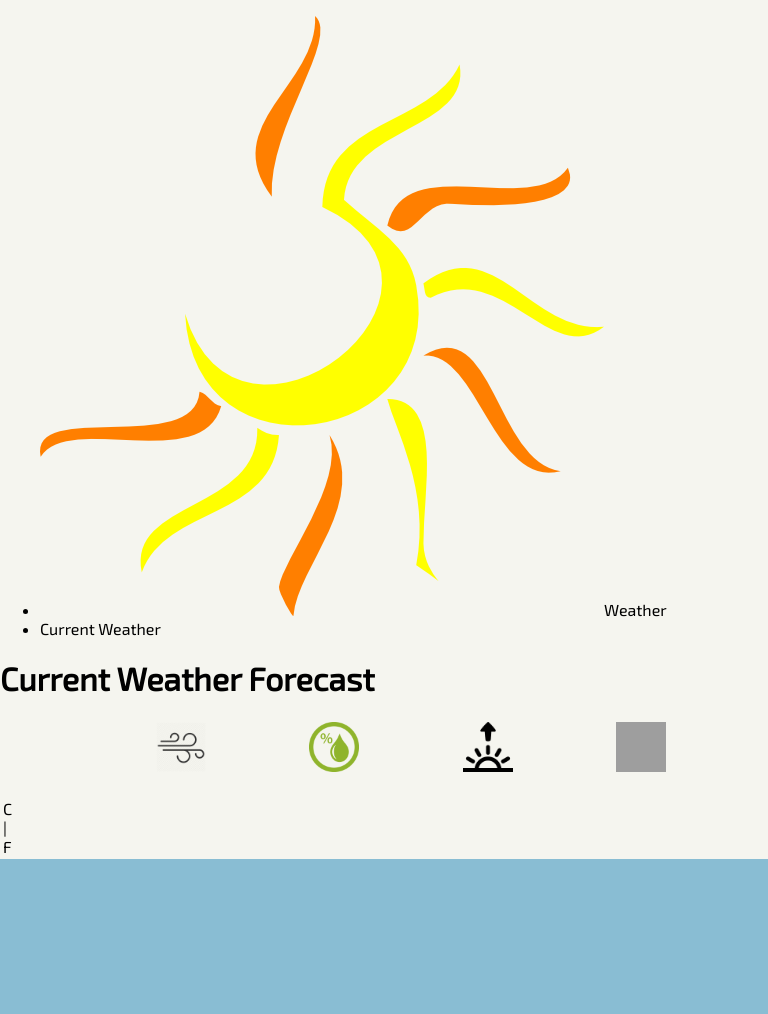
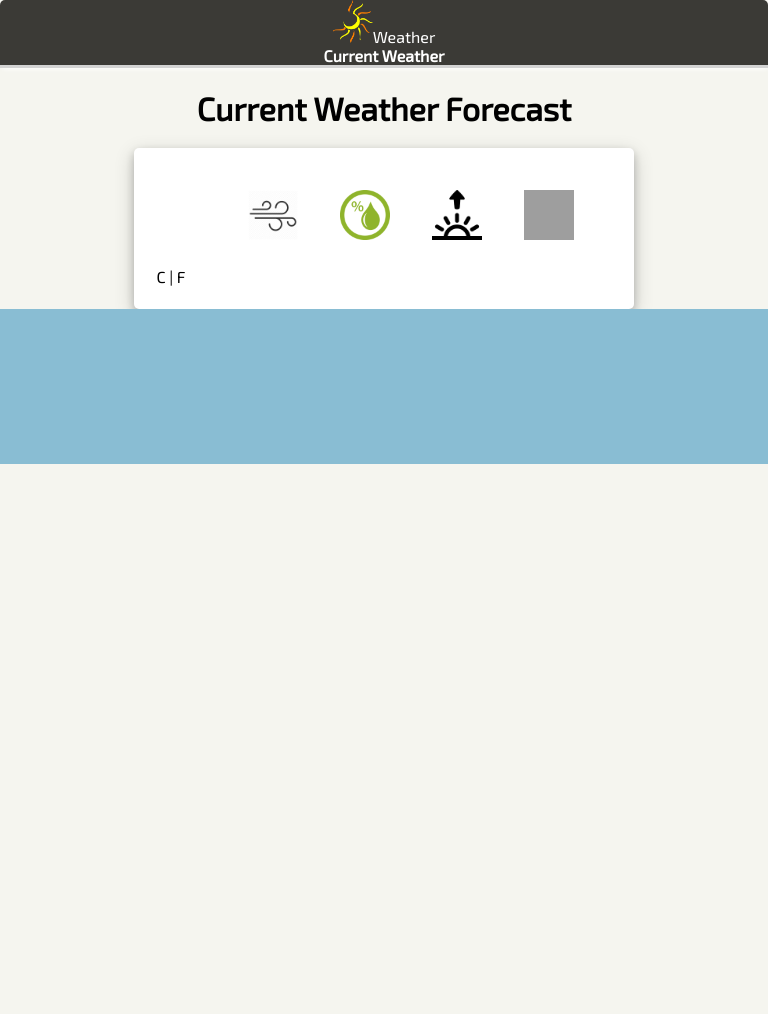
Before and after one commit to andrew2chan/WeatherMap, a PHP site: page / in a window 768 px wide. After the commit the page ends 464 px from the top, so only its background shows below. Run offline with PHP 8.4, Linux system fonts and the light colour scheme; grey boxes are pictures that could not be loaded.

Commit message:
Added CSS for all type devices

```diff
--- a/css/stylesheet.css
+++ b/css/stylesheet.css
@@ -96,11 +96,160 @@ h3#weatherValue {
 
 }
 @media screen and (min-width: 321px) and (max-width: 767px) { /* decent sized phones */
+	ul#navbar {
+		margin: 0;
+		padding: 0;
+		text-align: center;
+		list-style: none;
+		-webkit-box-shadow: 1px 1px 5px;
+		-moz-box-shadow: 1px 1px 5px;
+		box-shadow: 1px 1px 5px;
+		-webkit-border-radius: 5px;
+		-moz-border-radius: 5px;
+		border-radius: 5px;
+		width: 100%;
+		background-color: #3b3a36;
+		color: white;
+		cursor: default;
+	}
 
+	li.navbar { /* navbar items */
+		border-bottom: solid lightgrey;
+		background-color: #3b3a36;
+		font-weight: bold;
+	}
+
+	li#logo {
+		display: inline-block;
+	}
+
+	img#logo {
+		width: 40px;
+	}
+
+	a#logo {
+		color: white;
+		text-decoration: none;
+	}
+
+	h1 {
+		text-align: center;
+	}
+
+	tr {
+		width: 20%;
+	}
+
+	div#celsius, div#fahrenheit{
+		display: inline-block;
+		cursor: pointer;
+	}
+
+	div#stick {
+		display: inline-block;
+	}
+
+	div#celsius:hover, div#fahrenheit:hover {
+		color: #89bdd3;
+		-webkit-transition: all 0.5s ease-in-out;
+		transition: all 0.5s ease-in-out;
+	}
+
+	article {
+		width: 80%;
+		margin: auto;
+		background-color: white;
+		-moz-box-shadow: 0 4px 8px 0 rgba(0, 0, 0, 0.2), 0 6px 20px 0 rgba(0, 0, 0, 0.19);
+		-webkit-box-shadow: 0 4px 8px 0 rgba(0, 0, 0, 0.2), 0 6px 20px 0 rgba(0, 0, 0, 0.19);
+		box-shadow: 0 4px 8px 0 rgba(0, 0, 0, 0.2), 0 6px 20px 0 rgba(0, 0, 0, 0.19);
+		border-radius: 5px;
+		padding: 20px 20px;
+	}
 }
 
-@media screen and (min-width: 768px) and (max-width: 1199) { /* tablets */
+@media screen and (min-width: 768px) and (max-width: 1199px) { /* tablets */
+	ul#navbar {
+		margin: 0;
+		padding: 0;
+		text-align: center;
+		list-style: none;
+		-webkit-box-shadow: 1px 1px 5px;
+		-moz-box-shadow: 1px 1px 5px;
+		box-shadow: 1px 1px 5px;
+		-webkit-border-radius: 5px;
+		-moz-border-radius: 5px;
+		border-radius: 5px;
+		width: 100%;
+		background-color: #3b3a36;
+		color: white;
+		cursor: default;
+	}
 
+	li.navbar { /* navbar items */
+		border-bottom: solid lightgrey;
+		background-color: #3b3a36;
+		font-weight: bold;
+	}
+
+	li#logo {
+		display: inline-block;
+	}
+
+	img#logo {
+		width: 40px;
+	}
+
+	a#logo {
+		color: white;
+		text-decoration: none;
+	}
+
+	h1 {
+		text-align: center;
+	}
+
+	tr {
+		width: 20%;
+	}
+
+	div#celsius, div#fahrenheit{
+		display: inline-block;
+		cursor: pointer;
+	}
+
+	div#stick {
+		display: inline-block;
+	}
+
+	div#celsius:hover, div#fahrenheit:hover {
+		color: #89bdd3;
+		-webkit-transition: all 0.5s ease-in-out;
+		transition: all 0.5s ease-in-out;
+	}
+
+	section.location {
+		display: inline-block;
+	}
+
+	section.time {
+		display: inline-block;
+		float: right;
+		position: relative;
+		font-size: 250%;
+		bottom: 30px;
+		right: 30px;
+	}
+
+	article {
+		width: 60%;
+		margin: auto;
+		background-color: white;
+		-moz-box-shadow: 0 4px 8px 0 rgba(0, 0, 0, 0.2), 0 6px 20px 0 rgba(0, 0, 0, 0.19);
+		-webkit-box-shadow: 0 4px 8px 0 rgba(0, 0, 0, 0.2), 0 6px 20px 0 rgba(0, 0, 0, 0.19);
+		box-shadow: 0 4px 8px 0 rgba(0, 0, 0, 0.2), 0 6px 20px 0 rgba(0, 0, 0, 0.19);
+		border-radius: 5px;
+		padding: 20px 20px;
+	}
 }
 @media screen and (min-width: 1200px) { /* desktops */
 
@@ -134,12 +283,6 @@ h3#weatherValue {
 		margin-left: 10px;
 		border-radius: 100px;
 		width: 40px;
-	}
-
-	a#logo {
-		color: white;
-		text-decoration: none;
-		font-family: 'Exo 2', sans-serif;
 	}
 
 	h1 {
```
